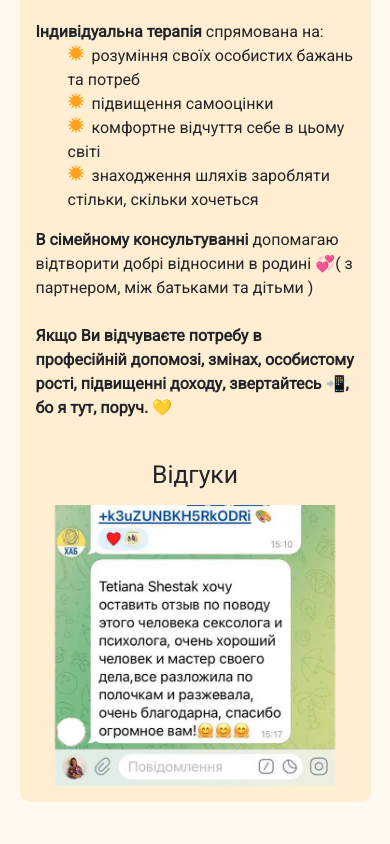
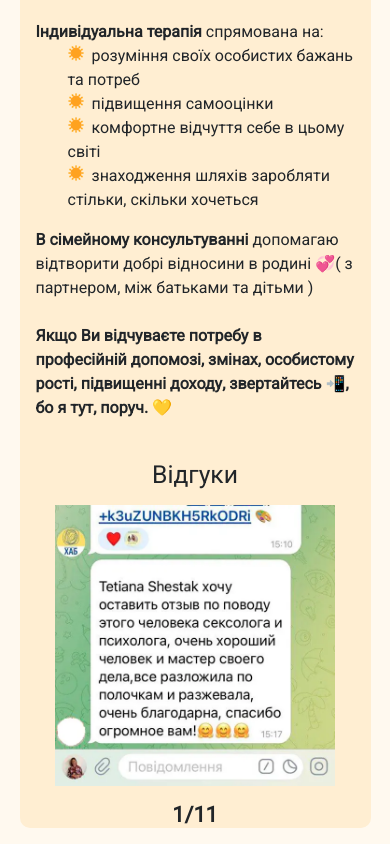
Before and after one commit to Karavang/shetagri, a React (Vite) app: page / in a window 390 px wide. Shown: the part 1201-2045 px from the top of the page. Before the commit the page ends 2019 px from the top, so only its background shows below. Built offline with nearby package versions, Linux system fonts and the light colour scheme.

Commit message:
feeds counter

```diff
--- a/src/components/Feedback.jsx
+++ b/src/components/Feedback.jsx
@@ -104,6 +104,11 @@ export const Feedback = () => {
             </button>
           )}
         </ul>
+        {window.innerWidth < 768 && (
+          <h4>
+            {currentIndex1 + 1}/{feedsImages.length}
+          </h4>
+        )}
       </div>
     </section>
   );
--- a/src/index.css
+++ b/src/index.css
@@ -644,4 +644,8 @@ a {
   .feeds ul li {
     width: 80%;
   }
+  .feeds h4 {
+    text-align: center;
+    font-weight: 600;
+  }
 }/*# sourceMappingURL=index.css.map */
--- a/src/index.scss
+++ b/src/index.scss
@@ -651,11 +651,17 @@ a {
         width: 100%;
       }
     }
-    @media screen and (max-width: 767px) {
+  }
+  @media screen and (max-width: 767px) {
+    ul {
       touch-action: pan-x;
       li {
         width: 80%;
       }
     }
+    h4 {
+      text-align: center;
+      font-weight: 600;
+    }
   }
 }
```
Also changed, not shown: 1 other file (tests, documents, lock files or other folders).
